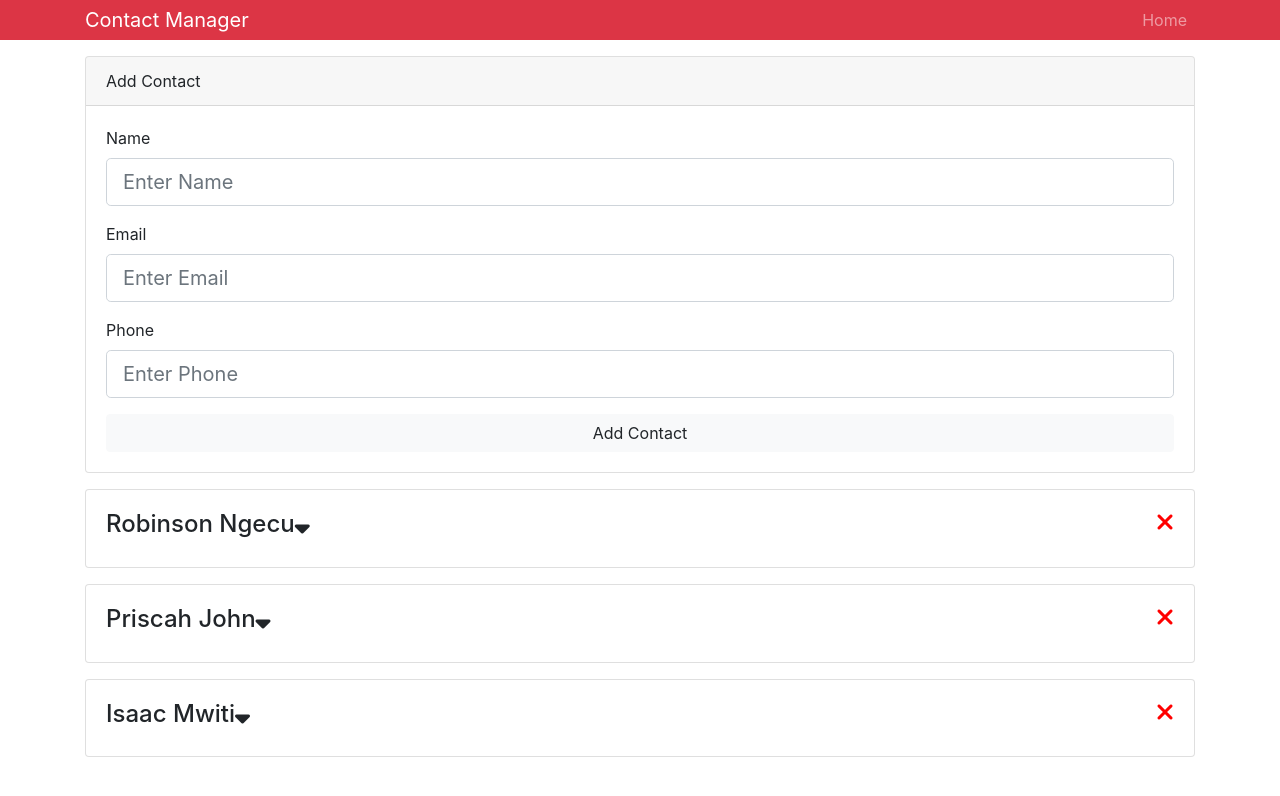
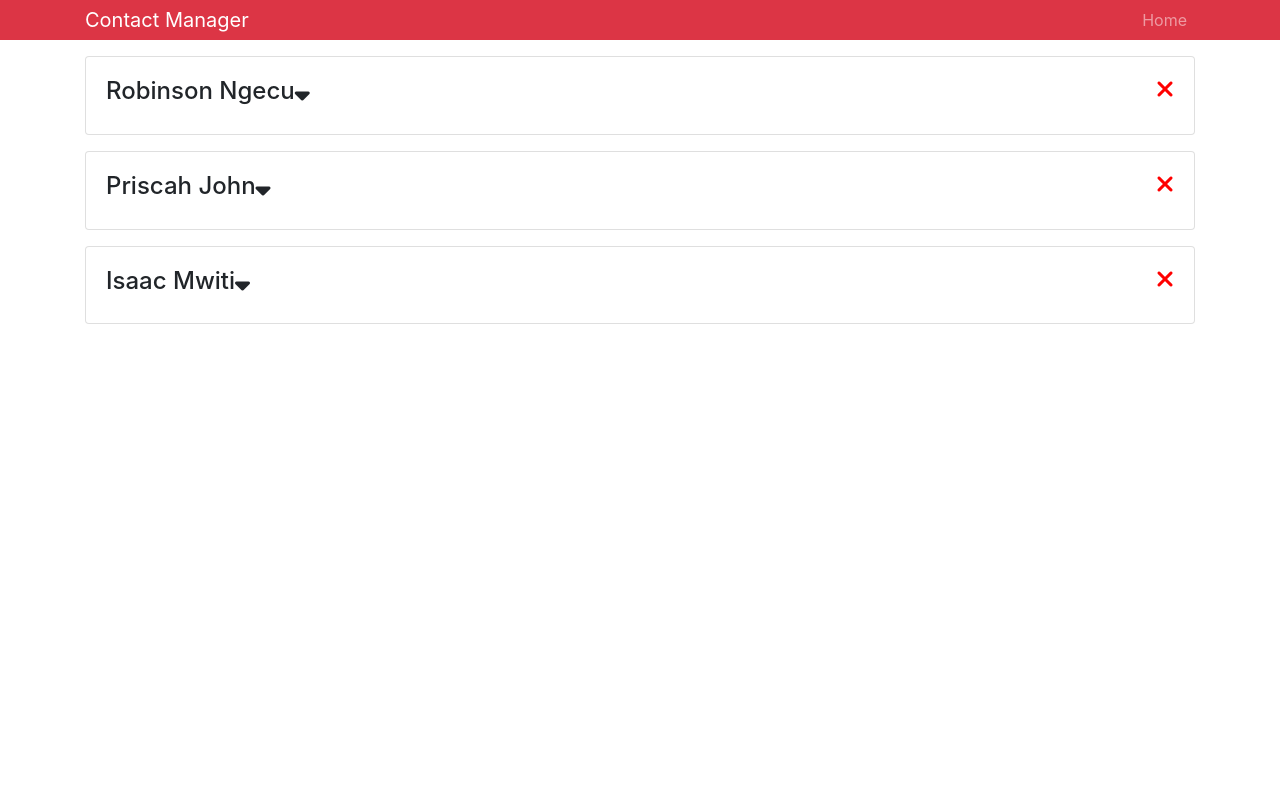
Before and after one commit to ngecu/front-to-end, a React (Create React App) app: page / in a window 1280 px wide. Shown: the top 796 px of the page. Built offline with nearby package versions, Linux system fonts and the light colour scheme.

Commit message:
started from forms again

```diff
--- a/src/App.js
+++ b/src/App.js
@@ -1,8 +1,8 @@
 import React, { Component } from 'react'
 import './App.css';
-import Contacts from './components/contacts/Contacts';
-import Header from './components/layout/Header';
-import AddContact from './components/contacts/AddContact'
+import Contacts from './components/Contacts';
+import Header from './components/Header';
+
 import {Provider} from './Context'
 
 import 'bootstrap/dist/css/bootstrap.min.css';
@@ -15,7 +15,6 @@ export default class App extends Component {
       <div className="App">
         <Header branding="Contact Manager" />
         <div className="container">
-          <AddContact/>
         <Contacts />
         </div>
       </div>
--- a/src/components/contacts/Contact.js
+++ b/src/components/Contact.js
@@ -1,6 +1,6 @@
 import React, { Component } from 'react'
 import './contact.css'
-import {Consumer} from '../../Context'
+import {Consumer} from '../Context'
 
  class Contact extends Component {
 
--- a/src/components/contacts/Contacts.js
+++ b/src/components/Contacts.js
@@ -1,6 +1,6 @@
 import React, { Component } from 'react'
 import Contact from './Contact';
-import {Consumer } from '../../Context';
+import {Consumer } from '../Context';
 
 class Contacts extends Component {
 
--- a/src/components/contacts/AddContact.js
+++ /dev/null
@@ -1,63 +0,0 @@
-import React, { Component } from 'react'
-import TextInputGroup from '../layout/TextInputGroup'
-class AddContacts extends Component {
-    state = {
-        name: '',
-        email: '',
-        phone:''
-    }
-
-
-    onChange = (e) => {
-        this.setState({[e.target.name]:e.target.value})
-    }
-
-    onSubmit = (e)=>{
-        // e.preventDefault();
-        console.log(this.state)
-    }
-    render() {
-        const {name,email,phone} = this.state
-        return (
-            <div>
-               <div className="card mb-3">
-                   <div className="card-header">Add Contact</div>
-                   <div className="card-body">
-                       <form onSubmit={this.onSubmit}>
-                         <TextInputGroup
-
-                         label="Name"
-                         name="name"
-                         placeholder="Enter Name"
-                         value={name}
-                         onChange={this.onChange}
-                         />
-
-<TextInputGroup
-
-                         label="Email"
-                         name="email"
-                         type="email"
-                         placeholder="Enter Email"
-                         value={email}
-                         onChange={this.onChange}
-                         />
-
-                <TextInputGroup
-
-                         label="Phone"
-                         name="phone"
-
-                         placeholder="Enter Phone"
-                         value={phone}
-                         onChange={this.onChange}
-                         />
-                           <input type="submit" value="Add Contact" className="btn btn-light btn-block"/>
-                       </form>
-                   </div>
-               </div>
-            </div>
-        )
-    }
-}
-export default AddContacts;
--- a/src/components/layout/TextInputGroup.js
+++ /dev/null
@@ -1,41 +0,0 @@
-import React from 'react'
-import PropTypes from 'prop-types'
-
-const TextInputGroup=({
-    label,
-    name,
-    value,
-    placeholder,
-    type,
-    onChange
-})=> {
-    return (
-        <div className="form-group">
-                               <label htmlFor={name}>{label}</label>
-                               <input
-                               type={type}
-                               name={name}
-                               className="form-control form-control-lg"
-                               placeholder={placeholder}
-                               value = {value}
-                               onChange={onChange}
-
-                               id=""/>
-                           </div>
-    )
-};
-
-TextInputGroup.propTypes = {
-    name : PropTypes.string.isRequired,
-    placeholder : PropTypes.string.isRequired,
-    value : PropTypes.string.isRequired,
-    type : PropTypes.string.isRequired,
-    label : PropTypes.string.isRequired,
-    onChange : PropTypes.func.isRequired,
-}
-
-TextInputGroup.defaultProps = {
-    type : 'text'
-}
-
-export default TextInputGroup;
```
Also changed, not shown: src/components/contacts/AddContact_ref.js (deleted, +0 -85 lines), src/components/Header.js (renamed from src/components/layout/Header.js), src/components/contact.css (added), src/components/contacts/contact.css (deleted).
